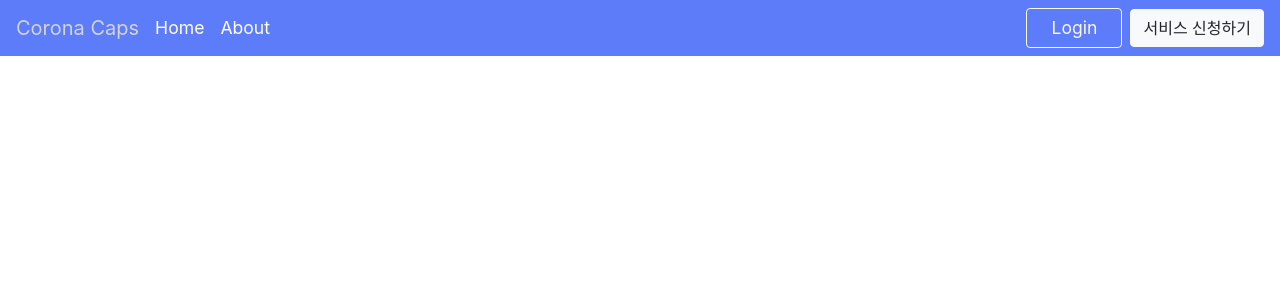
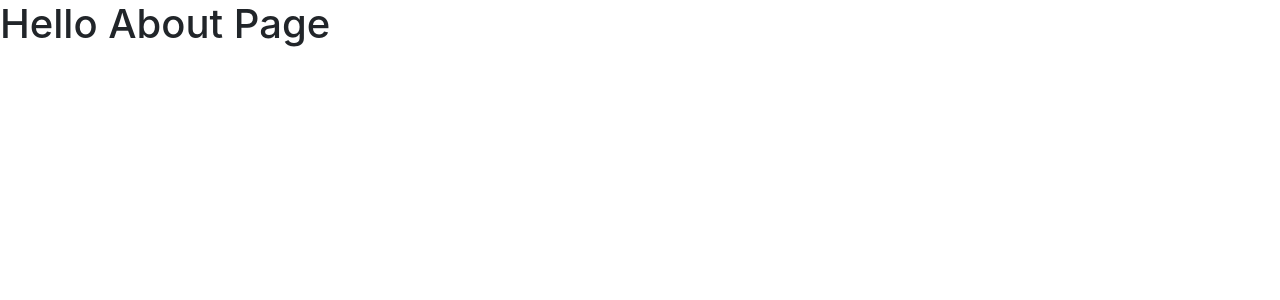
Before and after one commit to jins408/ANJA, a React (Create React App) app in the folder front-end/: page /favorite in a window 1280 px wide. Shown: the top 300 px of the page. Built offline with nearby package versions, Linux system fonts and the light colour scheme.

Commit message:
S03P31B101-61/add favorites page FE

```diff
--- a/front-end/src/App.js
+++ b/front-end/src/App.js
@@ -1,29 +1,32 @@
 import React from 'react';
 import './App.css';
-// import Join from './components/Join'
-import Navigation from './components/Navigation'
-import { Route, useLocation } from 'react-router-dom'
 
-import Introduce from './pages/Introduce'
-import Join from './pages/Join'
-import Home from './pages/Home'
-import About from './pages/About'
-import Login from './pages/Login'
-import Apply from './pages/Apply'
+import { Route } from 'react-router-dom'
+
+// import Navigation from './components/Navigation'
+// import Introduce from './pages/Introduce'
+// import Join from './pages/user/Join'
+// import Home from './pages/Home'
+// import About from './pages/About'
+// import Login from './pages/user/Login'
+// import Apply from './pages/Apply'
+
+import Favorites from './pages/moblie/tab/Favorites'
 
 const App = () => {
-  let location = useLocation()
-  if(location.pathname === "/"){
-    return <Route exact path="/" component={Introduce}></Route>
-  }
+  // let location = useLocation()
+  // if(location.pathname === "/"){
+  //   return <Route exact path="/" component={Introduce}></Route>
+  // }
   return (
     <>
-    <Navigation />
-      <Route exact path="/home" component={Home} />
+    {/* <Navigation /> */}
+      {/* <Route exact path="/home" component={Home} />
       <Route path="/about" component={About} />
       <Route exact path="/join" component={Join}></Route>
       <Route exact path="/login" component={Login}></Route>
-      <Route exact path="/apply" component={Apply}></Route>
+      <Route exact path="/apply" component={Apply}></Route> */}
+      <Route exact path='/favorite' component={Favorites}></Route>
     </>
   );
 }
--- /dev/null
+++ b/front-end/src/pages/moblie/tab/Favorites.js
@@ -0,0 +1,12 @@
+import React from 'react';
+
+
+const Favorites = () =>{
+    return(
+            <div>
+                <h1>Hello About Page</h1>
+            </div>
+        );
+    }
+
+export default Favorites;
```
Also changed, not shown: front-end/src/pages/admin/About.js (renamed from front-end/src/pages/About.js), front-end/src/pages/admin/Introduce.js (renamed from front-end/src/pages/Introduce.js), front-end/src/pages/admin/main/Home.js (renamed from front-end/src/pages/Home.js), front-end/src/pages/admin/user/Apply.js (renamed from front-end/src/pages/Apply.js), front-end/src/pages/admin/user/Join.js (renamed from front-end/src/pages/Join.js), front-end/src/pages/admin/user/Login.js (renamed from front-end/src/pages/Login.js).
